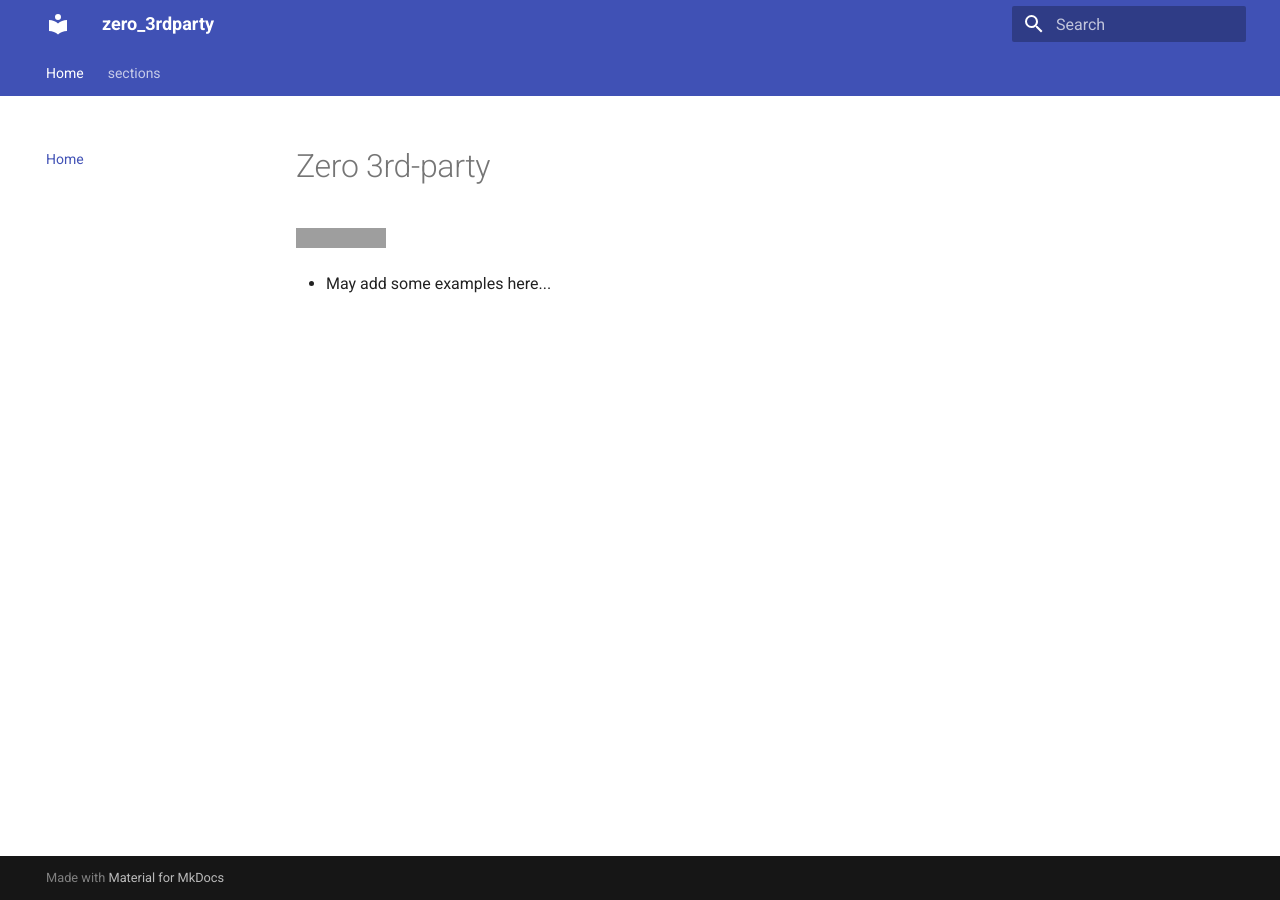
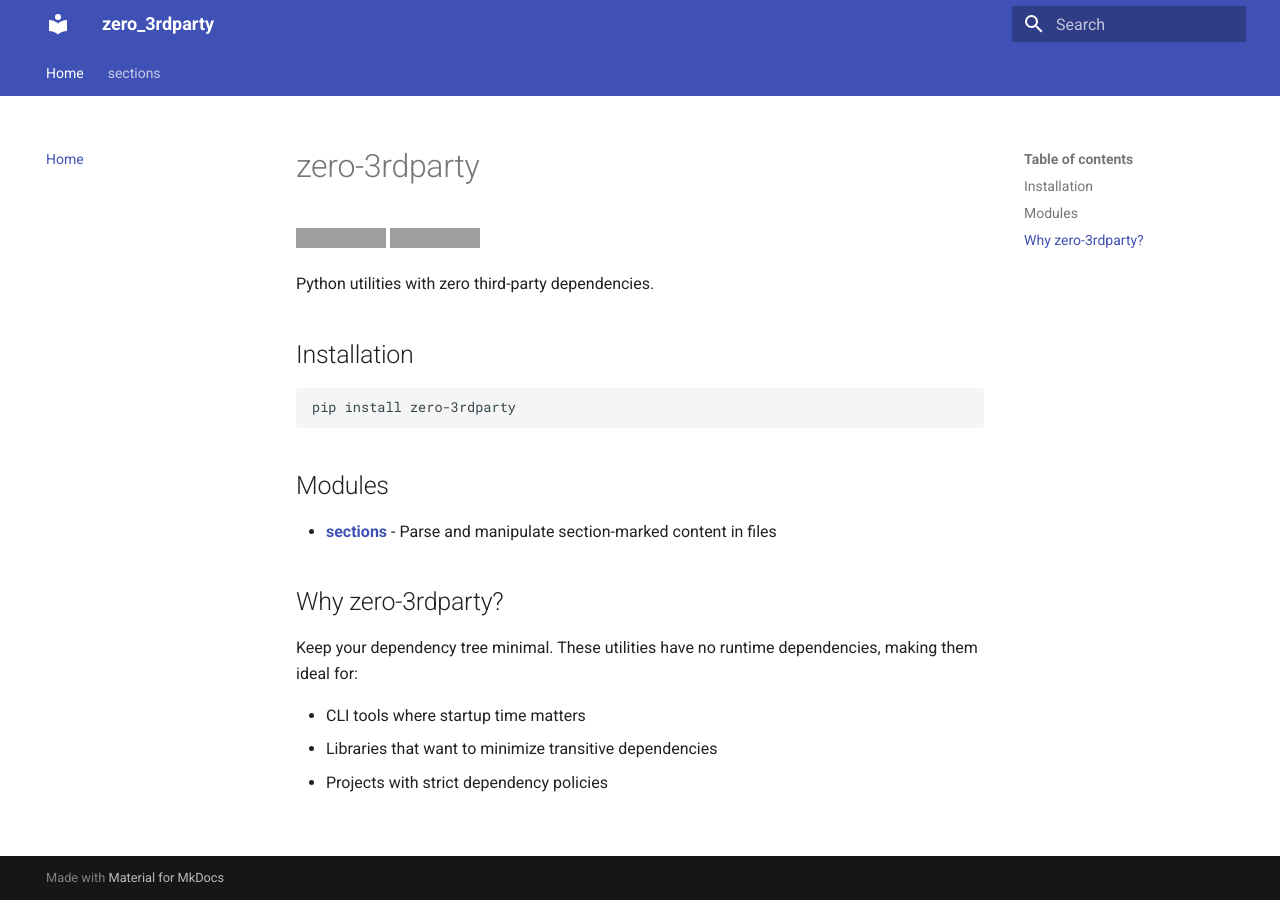
Before and after one commit to EspenAlbert/zero-3rdparty, an MkDocs documentation site: the page built from docs/index.md, in a window 1280 px wide. Built offline with MkDocs 1.6.1 and Material for MkDocs 9.7.7, drawn with Linux system fonts in a browser that asks for light colours; grey boxes are pictures that could not be loaded.

````diff
--- a/docs/index.md
+++ b/docs/index.md
@@ -1,4 +1,24 @@
-# Zero 3rd-party
+# zero-3rdparty
+
+[![PyPI](https://img.shields.io/pypi/v/zero-3rdparty)](https://pypi.org/project/zero-3rdparty/)
 [![codecov](https://codecov.io/gh/EspenAlbert/zero-3rdparty/graph/badge.svg?token=47B15SDYMF)](https://codecov.io/gh/EspenAlbert/zero-3rdparty)
 
-- May add some examples here...
+Python utilities with zero third-party dependencies.
+
+## Installation
+
+```bash
+pip install zero-3rdparty
+```
+
+## Modules
+
+- **[sections](sections/index.md)** - Parse and manipulate section-marked content in files
+
+## Why zero-3rdparty?
+
+Keep your dependency tree minimal. These utilities have no runtime dependencies, making them ideal for:
+
+- CLI tools where startup time matters
+- Libraries that want to minimize transitive dependencies
+- Projects with strict dependency policies
--- a/mkdocs.yml
+++ b/mkdocs.yml
@@ -23,3 +23,7 @@ markdown_extensions:
   - pymdownx.superfences
   - admonition
 # === OK_EDIT: pkg-ext extensions ===
+
+validation:
+  links:
+    not_found: info
--- a/pyproject.toml
+++ b/pyproject.toml
@@ -103,3 +103,6 @@ dev = [
   "pyright>=1.1.404",
   "pydantic",
 ]
+docs = [
+  "mkdocs-material>=9.5",
+]
````
Also changed, not shown: 3 other files.
